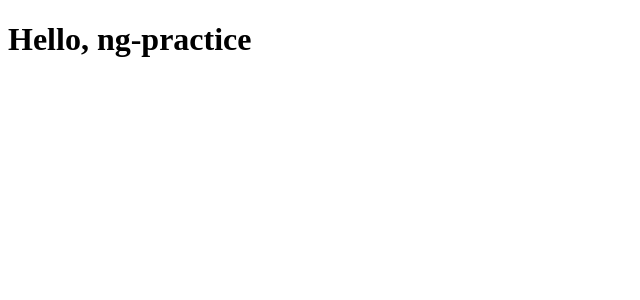
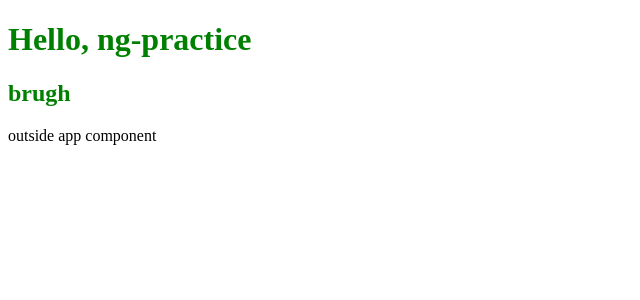
Before and after one commit to valerkahere/ng-practice, an Angular app: page / in a window 1280 px wide. Shown: the top 300 px of the page, without its empty margins (0-640 px from the left). Built offline with nearby package versions, Linux system fonts and the light colour scheme.

Commit message:
Test scoped styles

```diff
--- a/src/app/app.ts
+++ b/src/app/app.ts
@@ -6,10 +6,14 @@ import { RouterOutlet } from '@angular/router';
   imports: [RouterOutlet],
   template: `
     <h1>Hello, {{ title() }}</h1>
-
+    <h2>brugh</h2>
     <router-outlet />
   `,
-  styles: [],
+  styles: [`
+        * {
+            color: green;
+        }
+    `],
 })
 export class App {
   protected readonly title = signal('ng-practice');
--- a/src/index.html
+++ b/src/index.html
@@ -8,6 +8,8 @@
   <link rel="icon" type="image/x-icon" href="favicon.ico">
 </head>
 <body>
+  <!-- Top level component of the Angular app -->
   <app-root></app-root>
+  <p>outside app component</p>
 </body>
 </html>
```
